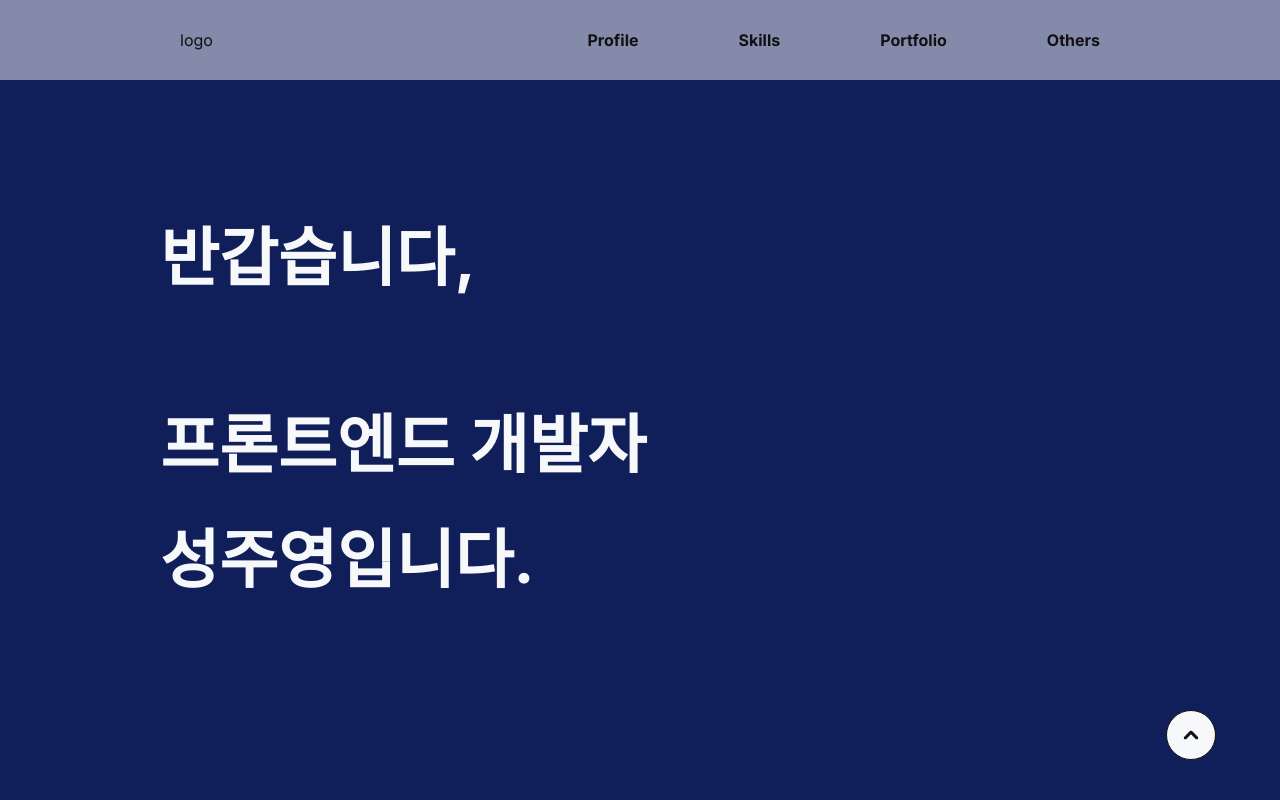
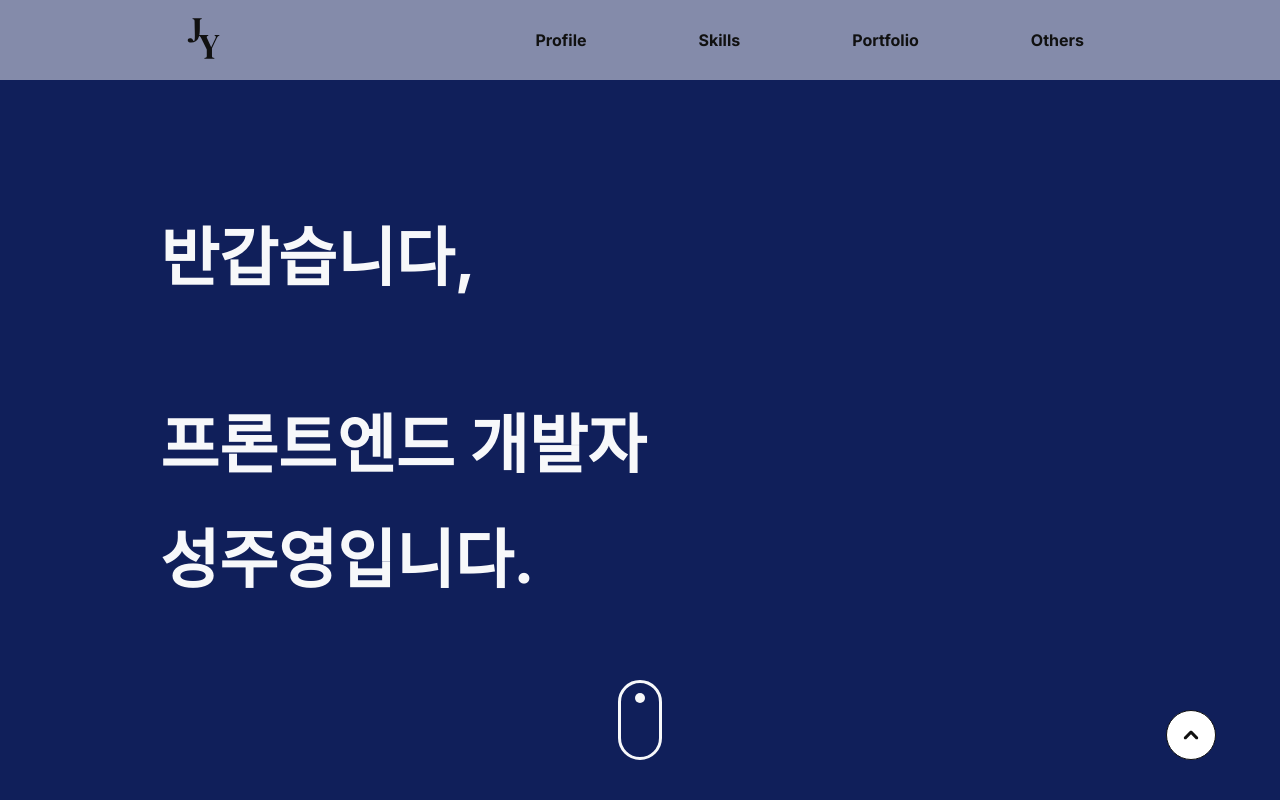
Before and after one commit to 0011git/jySung, a Next.js app: page / in a window 1280 px wide. Shown: the top 800 px of the page. Built offline with nearby package versions, Linux system fonts and the light colour scheme.

Commit message:
add logo

```diff
--- a/src/app/page.tsx
+++ b/src/app/page.tsx
@@ -15,7 +15,6 @@ export default function Home() {
   const [popupItem, setPopupItem] = useState<PortfolioItemType>(portfolioData.team[0]);
   const [isClicked, setIsClicked] = useState(false);
 
-
   const getAge = (): number => {
     const today = new Date();
     const todayYYYY: number = today.getFullYear();
@@ -28,7 +27,7 @@ export default function Home() {
   const skillsArr: SkillType[] = skillsData.skills;
 
   return (
-    <div className={mainStyle.mainStyle}>
+    <div className={`${mainStyle.mainStyle} ${isClicked ? 'stopScroll' : ''}`}>
       {/* 0. Visual */}
       <section className={mainStyle.visual}>
         <div className={mainStyle.greeting}>
@@ -36,8 +35,10 @@ export default function Home() {
           <p>프론트엔드 개발자</p>
           <p>성주영입니다.</p>
         </div>
+        <div className={mainStyle.mouseWrap}>
+            <div className={mainStyle.mouse}></div>
+        </div>
       </section>
-
       {/* 1. 프로필 */}
       <section className={mainStyle.profile}>
         <h2 className={mainStyle.sectionTitleWrap}>
@@ -72,7 +73,6 @@ export default function Home() {
               </li>
             </ul>
           </div>
-
           <div className={`${mainStyle.introduce} ${mainStyle.subContentsCommon}`}>
             <h3 className={mainStyle.itemTitle}>introduce</h3>
             <p>
@@ -87,7 +87,6 @@ export default function Home() {
               문제를 찾아 해결하고, 나아가 비즈니스적 가치를 창출하는 것이 개발자의 핵심 역량이라고 생각합니다. 단기적 문제 해결에 집중하기보다는, 근본 원인을 파악하고 상황을 넓은 시각에서 분석한 후 해결 방안을 세우기 위해 노력합니다. 또한 비즈니스에서 가장 중요한 기한 엄수를 위해 계획을 세우고 주기적으로 중간 점검을 진행해 목표를 체계적으로 달성할 수 있도록 합니다.
             </p>
           </div>
-
           <div className={`${mainStyle.education} ${mainStyle.subContentsCommon}`}>
             <h3 className={mainStyle.itemTitle}>education</h3>
             <ul>
@@ -110,7 +109,6 @@ export default function Home() {
           </div>
         </div>
       </section>
-
       {/* 2. 기술 */}
       <section className={mainStyle.skills}>
         <h2 className={mainStyle.sectionTitleWrap}>
@@ -127,7 +125,6 @@ export default function Home() {
           }
         </ul>
       </section>
-
       {/* 3. 포트폴리오 */}
       <section className={mainStyle.portfolio}>
         <h2 className={mainStyle.sectionTitleWrap}>
@@ -138,7 +135,6 @@ export default function Home() {
           <div className={mainStyle.btnWrap}><button type="button">Team</button></div>
           <div className={mainStyle.btnWrap}><button type="button">Solo</button></div>
         </div>
-
         <div className={`${mainStyle.portfolioCommon} ${mainStyle.teamWrap}`}>
           <h3 className={mainStyle.portfolioTitleWrap}>
             <strong className={mainStyle.portfolioTitle}>Team Projects</strong>
@@ -155,7 +151,6 @@ export default function Home() {
             }
           </ul>
         </div>
-
         <div className={`${mainStyle.portfolioCommon} ${mainStyle.soloWrap}`}>
           <h3 className={mainStyle.portfolioTitleWrap}>
             <strong className={mainStyle.portfolioTitle}>Solo Projects</strong>
@@ -169,7 +164,6 @@ export default function Home() {
                 <li className={mainStyle.pCardWrap}><PortfolioCard /></li> */}
               </ul>
             </li>
-
             <li className={mainStyle.smallWrap}>
               <ul>
                 {/* <li className={mainStyle.pCardWrap}><PortfolioCard /></li>
@@ -180,17 +174,15 @@ export default function Home() {
             </li>
           </ul>
         </div>
-
       </section>
-
       {/* 4. 기타 경험 */}
       <section className={mainStyle.others}>
         <h2 className={mainStyle.sectionTitleWrap}>
           <strong className={mainStyle.sectionTitle}>other experiences</strong>
           <em className={mainStyle.sectionSubtitle}>기타 경험</em>
         </h2>
+      </section>
 
-      </section>
 
       <div className={ isClicked ? 'show' : 'hide'}>
         <PortfolioPopup popupItem={popupItem} setIsClicked={setIsClicked} />
--- a/src/components/Header.tsx
+++ b/src/components/Header.tsx
@@ -1,10 +1,17 @@
 import React from 'react'
 import headerStyle from '../styles/header.module.scss'
+
+// 헤더 클릭 시 스크롤 하는 법
+// https://developer.mozilla.org/ko/docs/Web/API/Element/scrollIntoView
+// 스크롤 할 위치는 스크롤 함수 안에서 document.queryselector로 잡기
 
 const Header = () => {
   return (
     <div className={headerStyle.headerWrap}>
-        <h1 className='logo'>logo</h1>
+        <a href="/" className={headerStyle.linkLogo}>
+          <h1 className='logo'></h1>
+        </a>
+
         <nav>
             <ul>
                 <li>profile</li>
--- a/src/styles/globals.scss
+++ b/src/styles/globals.scss
@@ -18,16 +18,31 @@ body{
     main{
         max-width: inherit;
         width: 100%;
+
     }
     footer{
         width: 100%;
         background-color: #CBC6C3;
     }
+    .logo{
+        &::after{
+            width: 50px;
+            height: 80px;
+            display: block;
+            content: '';
+            background: url('../../public/icons/logo.svg') center no-repeat;
+        }
+    }
+
     .hide{
         display: none;
     }
     .show{
         display: block;
     }
+    .stopScroll{
+        height: 100%;
+        overflow: hidden;
+    }
 
 }
--- a/src/styles/header.module.scss
+++ b/src/styles/header.module.scss
@@ -7,15 +7,19 @@
     display: flex;
     justify-content: space-between;
     align-items: center;
-
+    .linkLogo{
+        z-index: 1000;
+    }
     nav{
         ul{
             display: flex;
             li{
+                padding: 0 16px;
                 font-weight: 700;
+                cursor: pointer;
                 text-transform: capitalize;
                 &:not(:last-of-type){
-                    margin-right: 100px;
+                    margin-right: 80px;
                 }
 
             }
--- a/src/styles/main.module.scss
+++ b/src/styles/main.module.scss
@@ -1,4 +1,8 @@
 .mainStyle {
+    &.stopScroll{
+        // height: 100%;
+        overflow: hidden;
+    }
     section{
         &:not(:first-of-type){
             max-width: 960px;
@@ -27,7 +31,7 @@
         .profileContents{
             .subContentsCommon{
                 &:not(:last-of-type){
-                    margin-bottom: 100px;
+                    margin-bottom: 80px;
                 }
                 .itemTitle{
                     font-size: 20px;
@@ -100,7 +104,7 @@
                         align-items: center;
                         p{
                             width: 33%;
-                            text-align: center;
+                            // text-align: center;
                         }
                         &:not(:last-of-type){
                             margin-bottom: 24px;
@@ -114,9 +118,14 @@
     .visual{
         width: 100%;
         height: 100vh;
+        margin-bottom: 40px;
         background-color: #101F5A;
+        display: flex;
+        flex-direction: column;
         .greeting{
+            width: 100%;
             max-width: 960px;
+            height: 80%;
             padding-top: 200px;
             margin: 0 auto;
             p{
@@ -127,6 +136,50 @@
                     margin-bottom: 72px;
                 }
             }
+        }
+        .mouseWrap{
+            width: 100%;
+            height: 20%;
+            display: flex;
+            align-items: center;
+            justify-content: center;
+            .mouse {
+                width: 44px;
+                height: 80px;
+                border: 3px solid #F7F8FA;
+                border-radius: 60px;
+                position: relative;
+
+                &::before {
+                    width: 10px;
+                    height: 10px;
+                    content: '';
+                    position: absolute;
+                    top: 10px;
+                    left: 50%;
+                    transform: translateX(-50%);
+                    background-color: #F7F8FA;
+                    border-radius: 50%;
+                    opacity: 1;
+                    animation: wheel 2s infinite;
+                    -webkit-animation: wheel 2s infinite;
+                }
+            }
+
+
+              @keyframes wheel {
+                to {
+                  opacity: 0;
+                  top: 54px;
+                }
+              }
+
+              @-webkit-keyframes wheel {
+                to {
+                  opacity: 0;
+                  top: 54px;
+                }
+              }
         }
     }
 
--- a/src/styles/portfolioPopup.module.scss
+++ b/src/styles/portfolioPopup.module.scss
@@ -1,7 +1,7 @@
 .PortfolioPopupWrap{
     width: 100%;
     height: 100vh;
-    background: rgba($color: #000000, $alpha: 1.0);
+    background: rgba($color: #000000, $alpha: 0.5);
     position: fixed;
     top: 0;
     display: flex;
@@ -102,7 +102,7 @@
                 }
             }
             .descriptionWrap{
-                padding: 120px 60px 0;
+                padding: 80px 60px 0;
                 margin-bottom: 136px;
                 .summary {
                     margin-bottom: 40px;
--- a/src/styles/topbtn.module.scss
+++ b/src/styles/topbtn.module.scss
@@ -12,7 +12,7 @@
         position: relative;
         border: 1px solid #111111;
         border-radius: 100px;
-        background-color: #F7F8FA;
+        background-color: #ffffff;
         &::after{
             width: 20px;
             height: 20px;
```
Also changed, not shown: public/icons/logo.svg (added).
